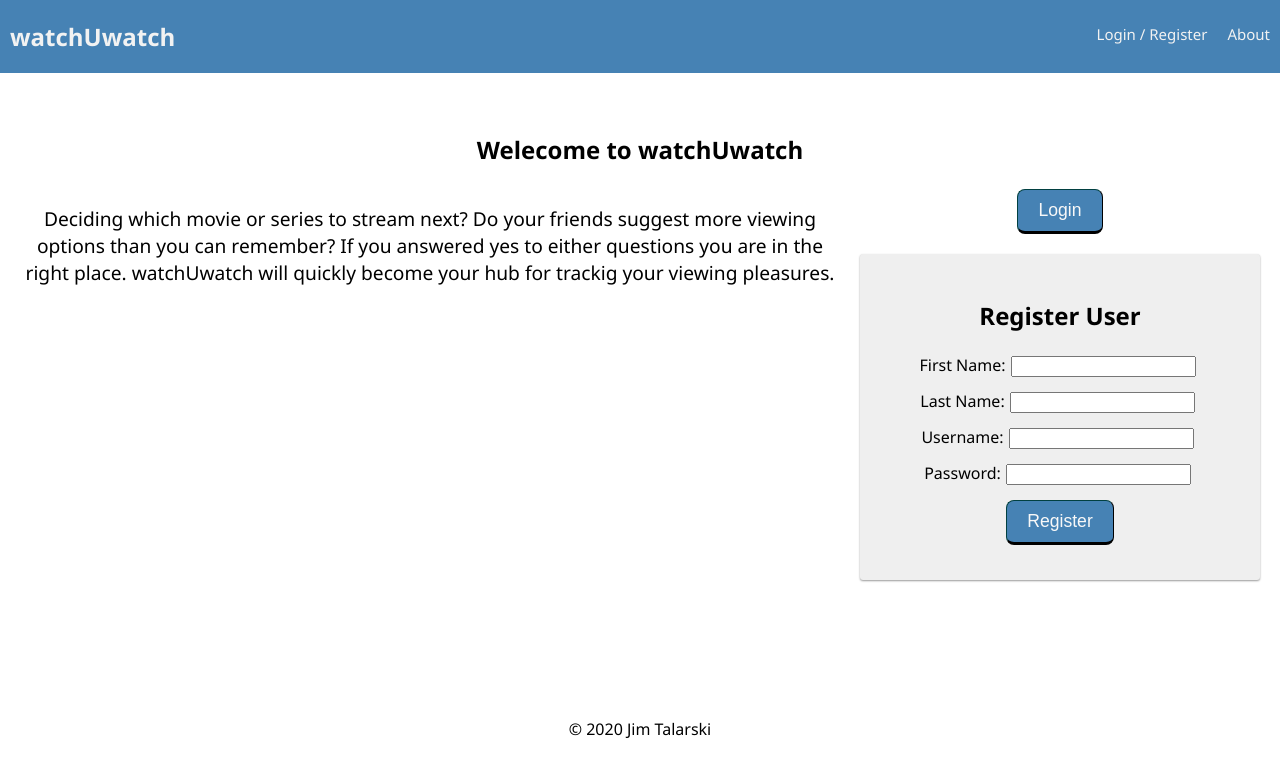
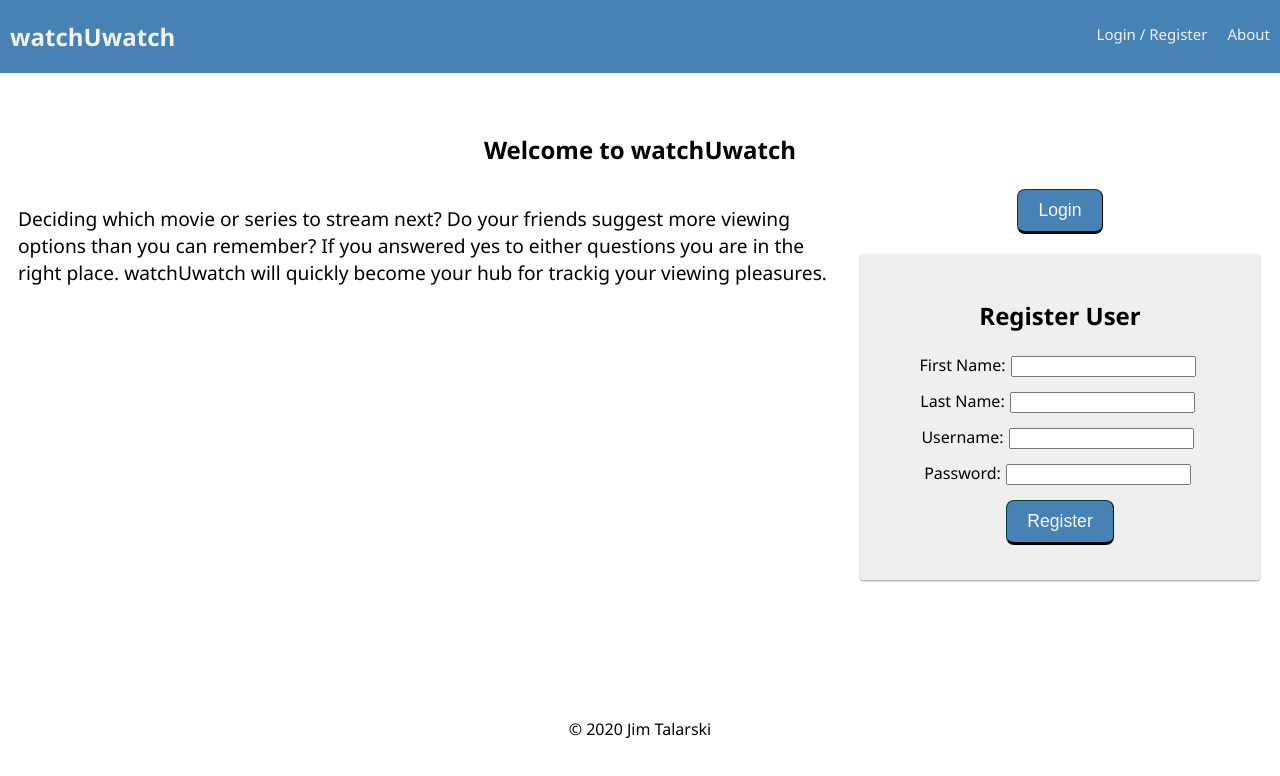
Before and after one commit to jtalarski/solo-project-jim, a React app: page /#/home in a window 1280 px wide. Built offline with nearby package versions, Linux system fonts and the light colour scheme; no server answers.

Commit message:
2304 minor spelling and alignment changes

```diff
--- a/src/components/LandingPage/LandingPage.css
+++ b/src/components/LandingPage/LandingPage.css
@@ -81,5 +81,9 @@ Grid
 
 .landingText  {
   font-size: 1.2em;
-  text-align: center;
+  text-align: jusitfy;
 }
+
+.hdLeft {
+  text-align: left;
+}
--- a/src/components/LandingPage/LandingPage.js
+++ b/src/components/LandingPage/LandingPage.js
@@ -19,7 +19,7 @@ class LandingPage extends Component {
   render() {
     return (
       <div className="container">
-        <h2>Welecome to watchUwatch</h2>
+        <h2 className="hdleft">Welcome to watchUwatch</h2>
 
         <div className="grid">
           <div className="grid-col grid-col_8">
```
Also changed, not shown: src/components/SearchPage/SearchPage.css (line endings or trailing spaces).
